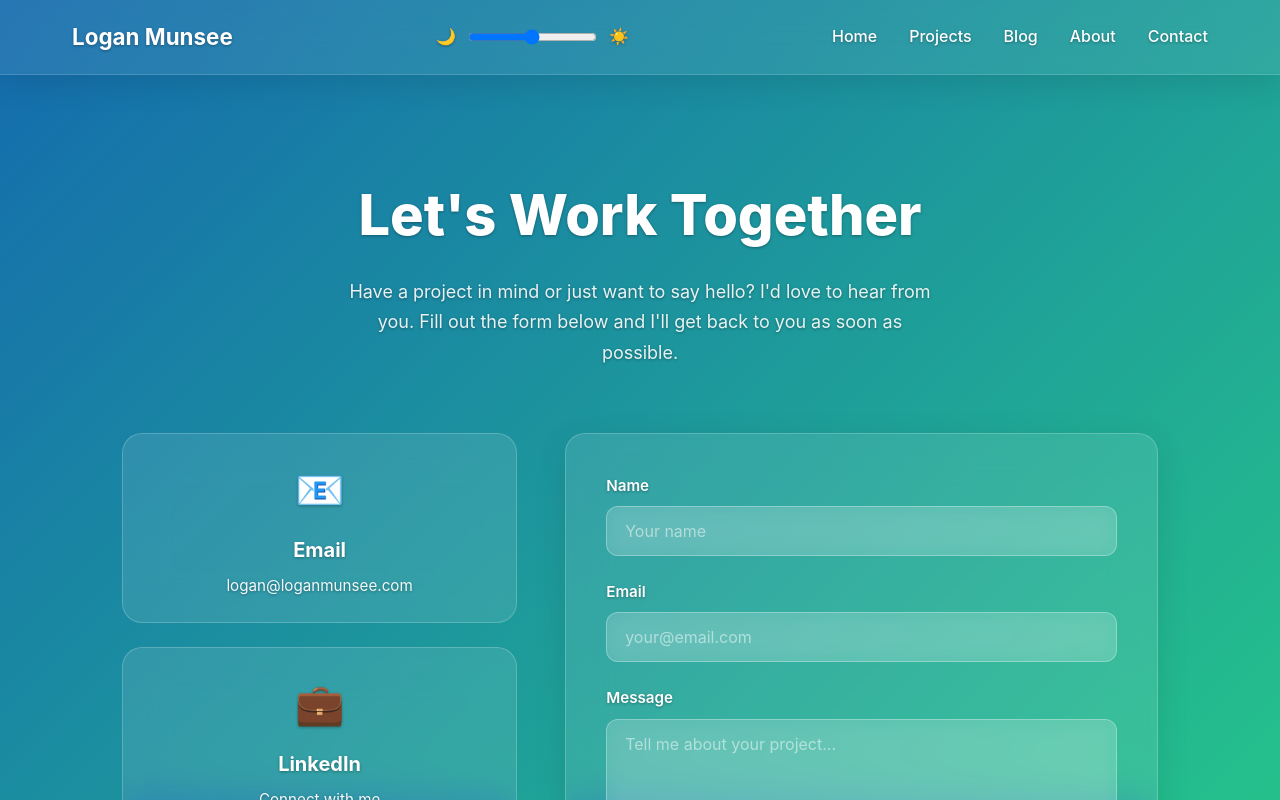
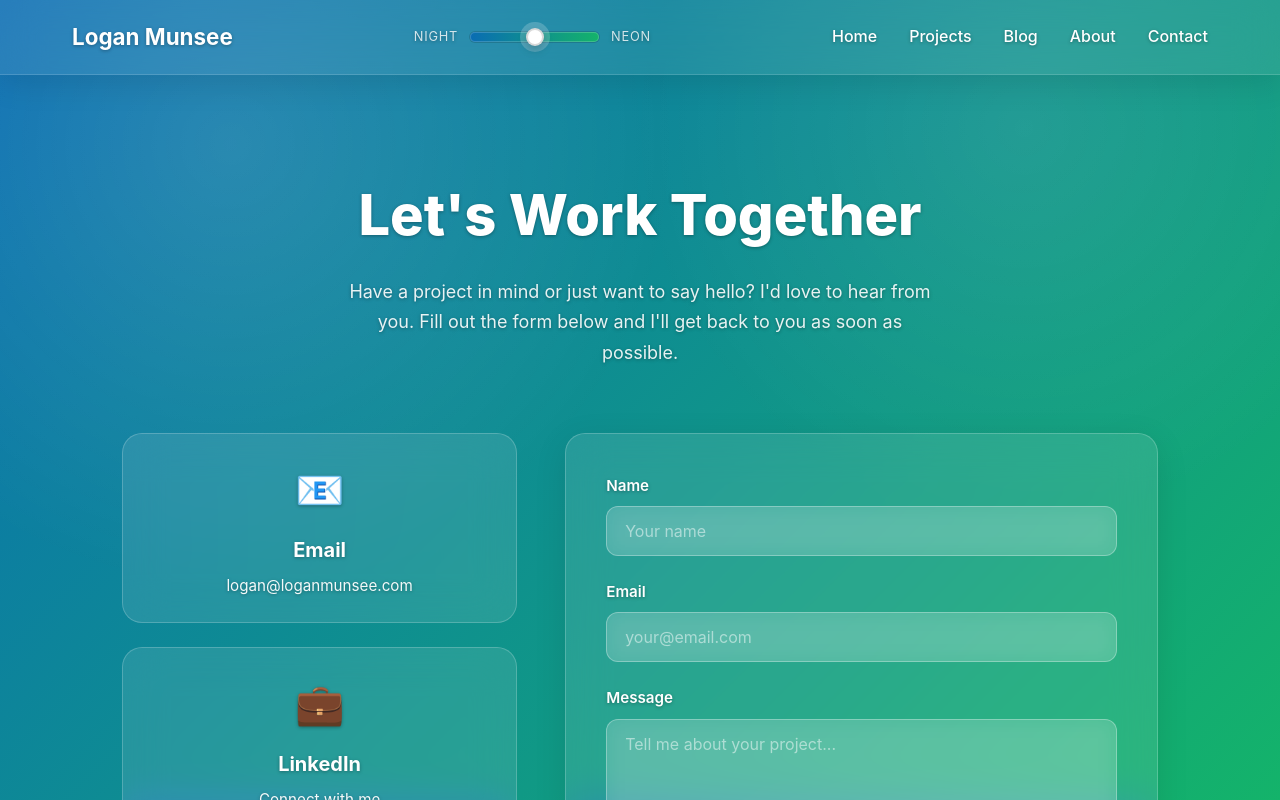
Before and after one commit to MunseeLogan-FS/LoganMunsee, a SvelteKit app: page /contact in a window 1280 px wide. Shown: the top 800 px of the page. Built offline with nearby package versions, Linux system fonts and the light colour scheme.

Commit message:
Refactored the slider

```diff
--- a/src/app.css
+++ b/src/app.css
@@ -5,17 +5,18 @@
 	--color-darkgray: #2c3e50;
 	--color-softgray: #ecf0f1;
 
-	/* Gradient Colors (HSL = slider-friendly) */
-	--gradient-start: hsl(205, 84%, 38%);
-	--gradient-end: hsl(157, 69%, 46%);
+	/* Gradient Colors (mid-point defaults) */
+	--gradient-start: hsl(205, 90%, 37%);
+	--gradient-end: hsl(153, 80%, 39%);
 
 	/* Theme */
 	--text-color: hsl(0, 0%, 100%);
 	/* Shadow variables driven by slider */
 	--shadow-alpha: 0.32; /* default ~mid brightness */
-	--shadow-blur: 3px; /* default ~mid brightness */
+	--shadow-blur: 3.75px; /* default ~mid brightness */
 	--text-shadow: 0 1px var(--shadow-blur) rgba(0, 0, 0, var(--shadow-alpha));
-	--bg-overlay: none;
+	--bg-overlay: radial-gradient(circle at 18% 18%, rgba(255, 255, 255, 0.12), transparent 36%),
+		radial-gradient(circle at 80% 16%, rgba(255, 255, 255, 0.084), transparent 32%);
 
 	/* Typography */
 	--font-main: 'Inter', system-ui, sans-serif;
--- a/src/app.html
+++ b/src/app.html
@@ -3,25 +3,62 @@
 	<script>
 		(function () {
 			try {
+				const MIN = 0;
+				const MAX = 100;
+				const DEFAULT = 50;
+
+				const palette = {
+					dark: {
+						start: { h: 210, s: 80, l: 18 },
+						end: { h: 164, s: 72, l: 26 },
+						shadow: { alpha: 0.5, blur: 5 }
+					},
+					bright: {
+						start: { h: 200, s: 100, l: 56 },
+						end: { h: 141, s: 88, l: 52 },
+						shadow: { alpha: 0.14, blur: 2.5 }
+					}
+				};
+
+				const clamp = (v, min, max) => Math.min(Math.max(v, min), max);
+				const lerp = (a, b, t) => a + (b - a) * t;
+
 				const saved = localStorage.getItem('brightness');
-				const brightness = saved ? Number(saved) : 50;
+				const brightness = saved ? Number(saved) : DEFAULT;
+				const normalized = (clamp(brightness, MIN, MAX) - MIN) / (MAX - MIN);
+				const eased = 0.5 - Math.cos(Math.PI * normalized) / 2;
 
-				const MIN = 30;
-				const MAX = 70;
-				const b = Math.min(Math.max(brightness, MIN), MAX);
+				const startH = lerp(palette.dark.start.h, palette.bright.start.h, eased);
+				const startS = lerp(palette.dark.start.s, palette.bright.start.s, eased);
+				const startL = lerp(palette.dark.start.l, palette.bright.start.l, eased);
 
-				const start = b - 4;
-				const end = b + 6;
+				const endH = lerp(palette.dark.end.h, palette.bright.end.h, eased);
+				const endS = lerp(palette.dark.end.s, palette.bright.end.s, eased);
+				const endL = lerp(palette.dark.end.l, palette.bright.end.l, eased);
 
-				// const text = 92 - ((b - MIN) / (MAX - MIN)) * 80;
+				const shadowAlpha = lerp(palette.dark.shadow.alpha, palette.bright.shadow.alpha, eased);
+				const shadowBlur = lerp(palette.dark.shadow.blur, palette.bright.shadow.blur, eased);
+				const overlay = 0.06 + eased * 0.12;
 
 				const root = document.documentElement;
 
-				root.style.setProperty('--gradient-start', `hsl(205, 84%, ${start}%)`);
+				root.style.setProperty(
+					'--gradient-start',
+					`hsl(${startH.toFixed(1)}, ${startS.toFixed(1)}%, ${startL.toFixed(1)}%)`
+				);
 
-				root.style.setProperty('--gradient-end', `hsl(157, 69%, ${end}%)`);
-
-				root.style.setProperty('--text-color', `hsl(0, 0%, ${text}%)`);
+				root.style.setProperty(
+					'--gradient-end',
+					`hsl(${endH.toFixed(1)}, ${endS.toFixed(1)}%, ${endL.toFixed(1)}%)`
+				);
+				root.style.setProperty('--shadow-alpha', shadowAlpha.toFixed(2));
+				root.style.setProperty('--shadow-blur', `${shadowBlur.toFixed(2)}px`);
+				root.style.setProperty(
+					'--bg-overlay',
+					`radial-gradient(circle at 18% 18%, rgba(255,255,255,${overlay}), transparent 36%), radial-gradient(circle at 80% 16%, rgba(255,255,255,${
+						overlay * 0.7
+					}), transparent 32%)`
+				);
 			} catch (e) {
 				/* fail silently */
 			}
--- a/src/lib/components/Header.svelte
+++ b/src/lib/components/Header.svelte
@@ -5,75 +5,70 @@
 	let mobileOpen = $state(false);
 	let hasMounted = $state(false);
 
-	// Brightness range
-	const MIN = 20;
-	const MAX = 80;
+	const MIN = 0;
+	const MAX = 100;
 	const DEFAULT = 50;
 
 	let brightness = $state(DEFAULT);
+
+	const palette = {
+		dark: {
+			start: { h: 210, s: 80, l: 18 },
+			end: { h: 164, s: 72, l: 26 },
+			shadow: { alpha: 0.5, blur: 5 }
+		},
+		bright: {
+			start: { h: 200, s: 100, l: 56 },
+			end: { h: 141, s: 88, l: 52 },
+			shadow: { alpha: 0.14, blur: 2.5 }
+		}
+	};
+
+	const clamp = (value, min, max) => Math.min(Math.max(value, min), max);
+	const lerp = (a, b, t) => a + (b - a) * t;
 
 	const toggleMenu = () => {
 		mobileOpen = !mobileOpen;
 	};
 
-	const t = $derived(() => {
-		return (brightness - MIN) / (MAX - MIN);
-	});
-
-	const eased = $derived(() => {
-		const x = t();
-		return x * x * (3 - 2 * x); // smoothstep
-	});
-
-	const shadowAlpha = $derived(() => {
-		return 0.18 + eased() * 0.28; // 0.18 → 0.46
-	});
-
-	const shadowBlur = $derived(() => {
-		return 2 + eased() * 2; // 2px → 4px
-	});
-
-	const blueHue = $derived(() => {
-		return 203 + eased() * 6; // 203 → 209
-	});
-
-	const blueSaturation = $derived(() => {
-		return 90 - eased() * 22; // 90 → 68
-	});
-
-	const blueLightness = $derived(() => {
-		return 28 + eased() * 20; // 28 → 48
-	});
-
-	// GREEN (end)
-	const greenHue = $derived(() => {
-		return 157 + eased() * 5; // 157 → 162
-	});
-
-	const greenSaturation = $derived(() => {
-		return 82 - eased() * 28; // 82 → 54
-	});
-	const greenLightness = $derived(() => {
-		return 36 + eased() * 18; // 36 → 54
-	});
-
 	$effect(() => {
 		if (typeof document === 'undefined') return;
 
 		const root = document.documentElement;
+		const normalized = (brightness - MIN) / (MAX - MIN);
+		const eased = 0.5 - Math.cos(Math.PI * normalized) / 2;
+
+		const startH = lerp(palette.dark.start.h, palette.bright.start.h, eased);
+		const startS = lerp(palette.dark.start.s, palette.bright.start.s, eased);
+		const startL = lerp(palette.dark.start.l, palette.bright.start.l, eased);
+
+		const endH = lerp(palette.dark.end.h, palette.bright.end.h, eased);
+		const endS = lerp(palette.dark.end.s, palette.bright.end.s, eased);
+		const endL = lerp(palette.dark.end.l, palette.bright.end.l, eased);
+
+		const shadowAlpha = lerp(palette.dark.shadow.alpha, palette.bright.shadow.alpha, eased);
+		const shadowBlur = lerp(palette.dark.shadow.blur, palette.bright.shadow.blur, eased);
+		const overlay = 0.06 + eased * 0.12;
 
 		root.style.setProperty(
 			'--gradient-start',
-			`hsl(${blueHue()}, ${blueSaturation()}%, ${blueLightness()}%)`
+			`hsl(${startH.toFixed(1)}, ${startS.toFixed(1)}%, ${startL.toFixed(1)}%)`
 		);
 
 		root.style.setProperty(
 			'--gradient-end',
-			`hsl(${greenHue()}, ${greenSaturation()}%, ${greenLightness()}%)`
+			`hsl(${endH.toFixed(1)}, ${endS.toFixed(1)}%, ${endL.toFixed(1)}%)`
 		);
 
-		root.style.setProperty('--shadow-alpha', shadowAlpha().toString());
-		root.style.setProperty('--shadow-blur', `${shadowBlur()}px`);
+		root.style.setProperty('--shadow-alpha', shadowAlpha.toFixed(2));
+		root.style.setProperty('--shadow-blur', `${shadowBlur.toFixed(2)}px`);
+
+		root.style.setProperty(
+			'--bg-overlay',
+			`radial-gradient(circle at 18% 18%, rgba(255,255,255,${overlay}), transparent 36%), radial-gradient(circle at 80% 16%, rgba(255,255,255,${
+				overlay * 0.7
+			}), transparent 32%)`
+		);
 
 		if (hasMounted) {
 			localStorage.setItem('brightness', brightness.toString());
@@ -85,7 +80,7 @@
 		if (saved) {
 			const parsed = Number(saved);
 			if (!Number.isNaN(parsed)) {
-				brightness = Math.min(Math.max(parsed, MIN), MAX);
+				brightness = clamp(parsed, MIN, MAX);
 			}
 		}
 		hasMounted = true;
@@ -96,18 +91,18 @@
 	<div class="container">
 		<a href="/" class="logo">Logan Munsee</a>
 		<div class="brightness-control">
-			<span aria-hidden="true">🌙</span>
+			<span aria-hidden="true">Night</span>
 
 			<input
 				type="range"
-				min="30"
-				max="70"
+				min={MIN}
+				max={MAX}
 				step="1"
 				bind:value={brightness}
 				aria-label="Adjust appearance"
 			/>
 
-			<span aria-hidden="true">☀️</span>
+			<span aria-hidden="true">Neon</span>
 		</div>
 
 		<nav class="nav-desktop">
@@ -118,7 +113,6 @@
 			<a href="/contact">Contact</a>
 		</nav>
 
-		<!-- Mobile Menu Button -->
 		<button class="mobile-toggle" onclick={toggleMenu} aria-label="Toggle mobile menu">
 			<span class={mobileOpen ? 'bar open' : 'bar'}></span>
 			<span class={mobileOpen ? 'bar open' : 'bar'}></span>
@@ -126,7 +120,6 @@
 		</button>
 	</div>
 
-	<!-- Mobile Navigation -->
 	{#if mobileOpen}
 		<nav class="nav-mobile" transition:slide={{ duration: 300 }}>
 			<a href="/" onclick={toggleMenu}>Home</a>
@@ -157,6 +150,7 @@
 		display: flex;
 		justify-content: space-between;
 		align-items: center;
+		gap: 1.5rem;
 	}
 
 	.logo {
@@ -197,18 +191,63 @@
 	.nav-desktop a:hover::after {
 		width: 100%;
 	}
+
 	.brightness-control {
 		display: flex;
 		align-items: center;
 		gap: 0.75rem;
-		max-width: 260px;
+		max-width: 320px;
+	}
+
+	.brightness-control span {
+		font-size: 0.8rem;
+		text-transform: uppercase;
+		letter-spacing: 0.06em;
+		color: rgba(255, 255, 255, 0.8);
 	}
 
 	input[type='range'] {
 		flex: 1;
+		height: 10px;
+		appearance: none;
+		background: linear-gradient(90deg, var(--gradient-start), var(--gradient-end));
+		border-radius: 999px;
+		box-shadow:
+			inset 0 0 0 1px rgba(255, 255, 255, 0.18),
+			0 0 0 1px rgba(0, 0, 0, 0.15);
 	}
 
-	/* Mobile Button */
+	input[type='range']::-webkit-slider-thumb {
+		appearance: none;
+		width: 18px;
+		height: 18px;
+		border-radius: 50%;
+		background: #ffffff;
+		border: 2px solid rgba(0, 0, 0, 0.15);
+		box-shadow:
+			0 4px 10px rgba(0, 0, 0, 0.22),
+			0 0 0 6px rgba(255, 255, 255, 0.2);
+	}
+
+	input[type='range']::-moz-range-track {
+		height: 10px;
+		background: linear-gradient(90deg, var(--gradient-start), var(--gradient-end));
+		border-radius: 999px;
+		border: 1px solid rgba(255, 255, 255, 0.18);
+		box-shadow: 0 0 0 1px rgba(0, 0, 0, 0.15);
+	}
+
+	input[type='range']::-moz-range-thumb {
+		width: 18px;
+		height: 18px;
+		border-radius: 50%;
+		background: #ffffff;
+		border: 2px solid rgba(0, 0, 0, 0.15);
+		box-shadow:
+			0 4px 10px rgba(0, 0, 0, 0.22),
+			0 0 0 6px rgba(255, 255, 255, 0.2);
+	}
+
 	.mobile-toggle {
 		display: none;
 		flex-direction: column;
@@ -238,7 +277,6 @@
 		transform: translateY(-8px) rotate(-45deg);
 	}
 
-	/* Mobile Navigation Dropdown */
 	.nav-mobile {
 		display: flex;
 		flex-direction: column;
@@ -257,7 +295,6 @@
 		color: var(--text-color);
 	}
 
-	/* Responsive Rules */
 	@media (max-width: 850px) {
 		.nav-desktop {
 			display: none;
```
